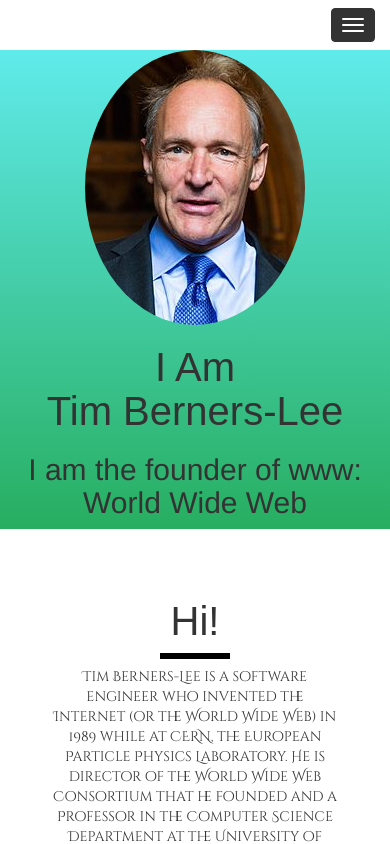
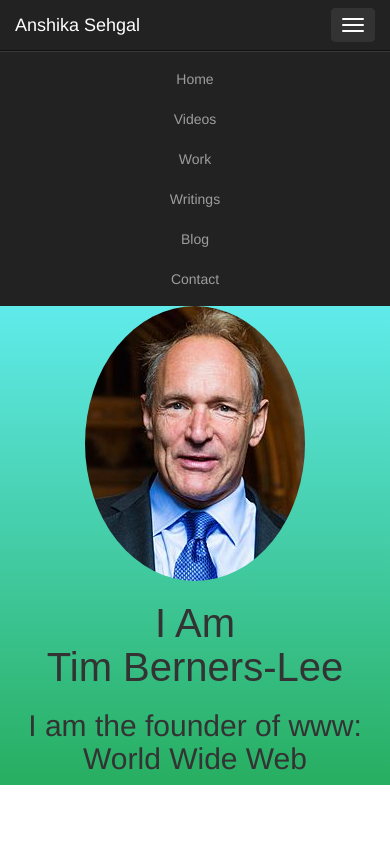
Before and after one commit to Anshika0707/Tim-Berner-Lee, a plain HTML site: page index.html in a window 390 px wide. Both pictures are taken after a click on the button 353 px from the left and 25 px from the top of the page. Shown: the top 844 px of the page. Drawn offline with nearby package versions, Linux system fonts and the light colour scheme.

Commit message:
Add files via upload

```diff
--- a/index.html
+++ b/index.html
@@ -27,15 +27,15 @@
 Navigation bar code here
 -->
     <nav class="navbar-inverse my_nav_bar">
-    <div class="nav-header">
-        <button type="button" class="navbar-toggle" data-toggle="collapse" data-target="#mynavbar">
+    <div class="navbar-header">
+        <button type="button" class="navbar-toggle" data-toggle="collapse" data-target="#myNavbar">
         <span class="icon-bar"></span>
             <span class="icon-bar"></span>
             <span class="icon-bar"></span>
         </button>
         <a class="navbar-brand" href="#">Anshika Sehgal</a>
         </div>
-        <div class="collapse navbar-collapse" id="my_nav_bar">
+        <div class="collapse navbar-collapse" id="myNavbar">
         <ul class="nav navbar-nav">
             <li><a href="#welcome">Home</a></li>
             <li><a href="#videos">Videos</a></li>
```
